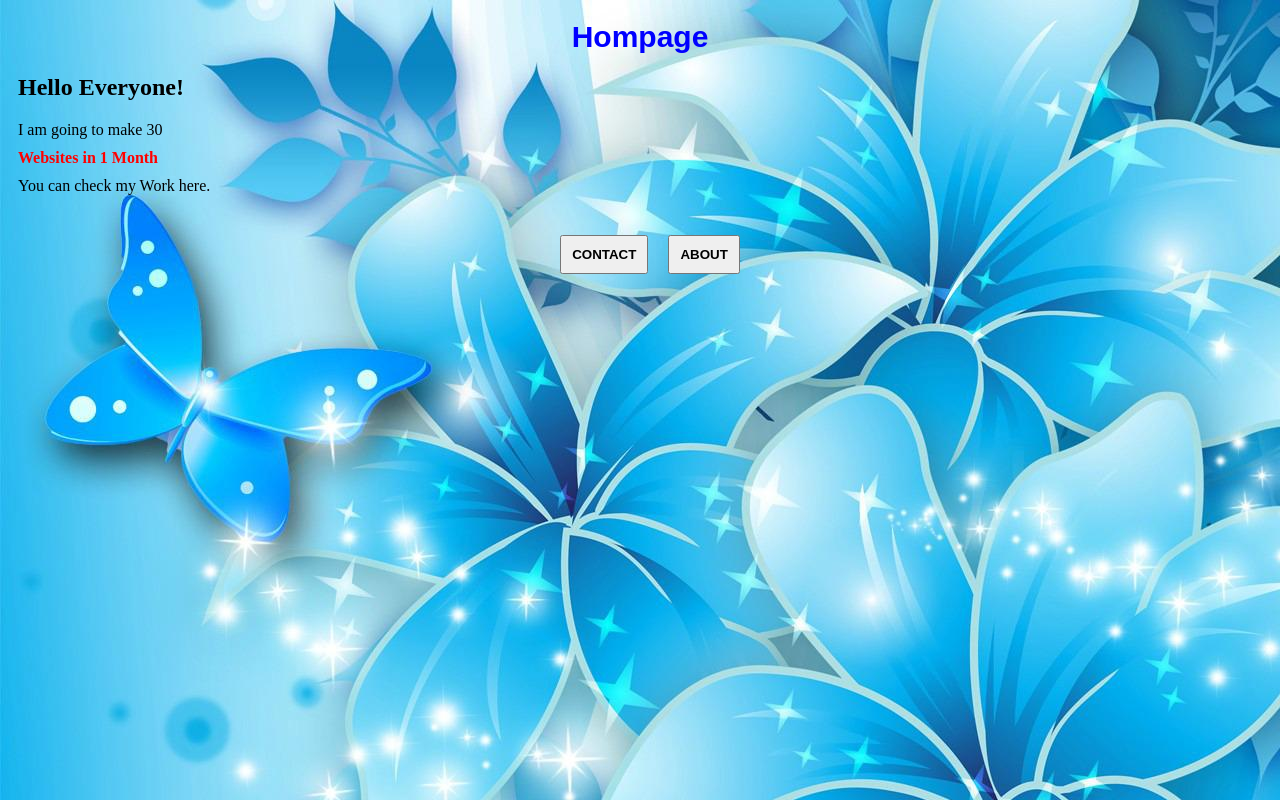
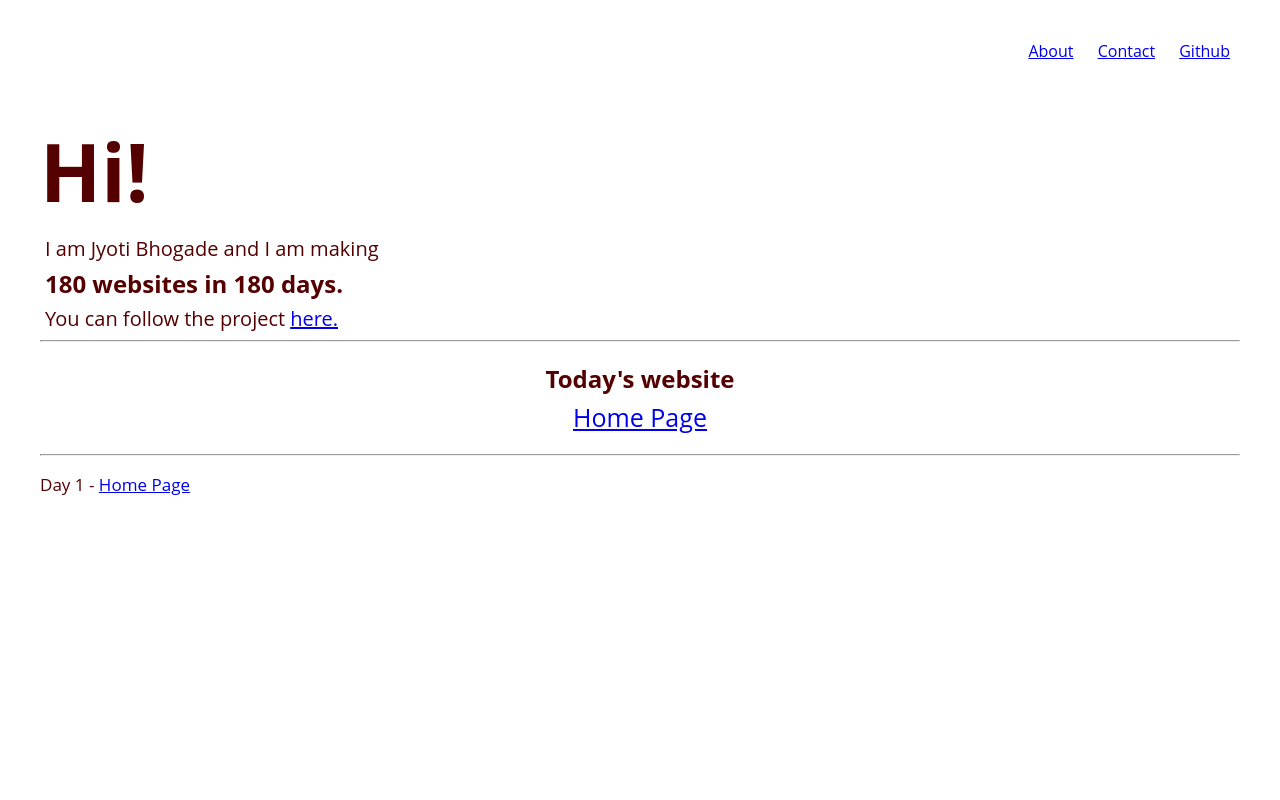
Before and after one commit to Jyotipadalkar/Websites, a plain HTML site: page index.html in a window 1280 px wide. Drawn offline with Linux system fonts and the light colour scheme.

Commit message:
We have a brand new home page now, with pretty fonts

```diff
--- /dev/null
+++ b/index.css
@@ -0,0 +1,52 @@
+body {
+	font-family: "Open Sans";
+	margin: 40px;
+	color: #550000;
+}
+
+nav {
+	text-align: right;
+}
+
+nav li {
+	display: inline;
+	padding: 10px;
+}
+
+h1 {
+	font-size: 5em;
+	margin-bottom: 10px;
+}
+
+p {
+	font-size: 20px;
+	margin: 5px;
+}
+
+p strong {
+	font-size: 1.2em;
+}
+
+.center-div {
+	text-align: center;
+}
+
+.todays-website {
+	margin: 20px;
+}
+.todays-website a {
+	font-size: 25px;
+}
+.todays-website h2 {
+	margin: 5px;
+}
+
+
+.all-websites {
+	font-size: 17px;
+}
+
+.all-websites ol {
+	list-style-type: none;
+	padding-left: 0px;
+}
--- a/index.html
+++ b/index.html
@@ -1,41 +1,34 @@
 <!DOCTYPE html>
 <html>
-<head>
-	<title>Jyoti</title>
-	<link rel="stylesheet" type="text/css" href="index.css">
-<style type = "text/css">
-h1{
-	font-size: 30px;
-	color: #0000ff;
-	font-family: Arial;
-}
-h2{
-	margin-left:10px;
-}
-p{
-	margin:10px 0 0 10px;
-}
-button{
-	margin-top:40px;
-	text-underline-position: none;
-	padding: 10px;
-	margin-left:20px;
-}
+	<head>
+		<title>Jyoti Bhogade | Home</title>
+		<link rel="stylesheet" type="text/css" href="index.css">
+	</head>
 
-
-</style>
-</head>
-<body background="blue-flower-wallpaper-10.jpg">
-<center><h1>Hompage</h1></center>
-
-<h2>Hello Everyone!</h2>
-
-	<p> I am going to make 30 </p>
-	<p> <b> <p style = "color:red"> Websites in 1 Month </b> </p>
-	<p> You can check my Work here. </p>
-	 <center> <button> <b> CONTACT </b> <button> <b> ABOUT </b> </button> </center>
-
-
-
-</body>
+	<body>
+		<nav>
+			<ul>
+				<li><a href="/about.html" title="About">About</a></li>
+				<li><a href="/contact.html" title="Contact">Contact</a></li>
+				<li><a href="https://github.com/jyotipadalkar" title="Github">Github</a></li>
+			</ul>
+		</nav>
+		<div>
+			<h1>Hi!</h1>
+			<p>I am Jyoti Bhogade and I am making</p>
+			<p><strong>180 websites in 180 days.</strong></p>
+			<p>You can follow the project <a href="https://github.com/jyotipadalkar/website" title="Github Project">here.</a></p>
+		</div>
+		<hr>
+		<div class="center-div todays-website">
+			<h2>Today's website</h2>
+			<a href="/index.html" title="Home Page">Home Page</a>
+		</div>
+		<hr>
+		<div class="all-websites">
+			<ol>
+				<li>Day 1 - <a href="/index.html" title="Home Page">Home Page</a></li>
+			</ol>
+		</div>
+	</body>
 </html>
```
Also changed, not shown: blue-flower-wallpaper-10.jpg (deleted), 1 other file.
